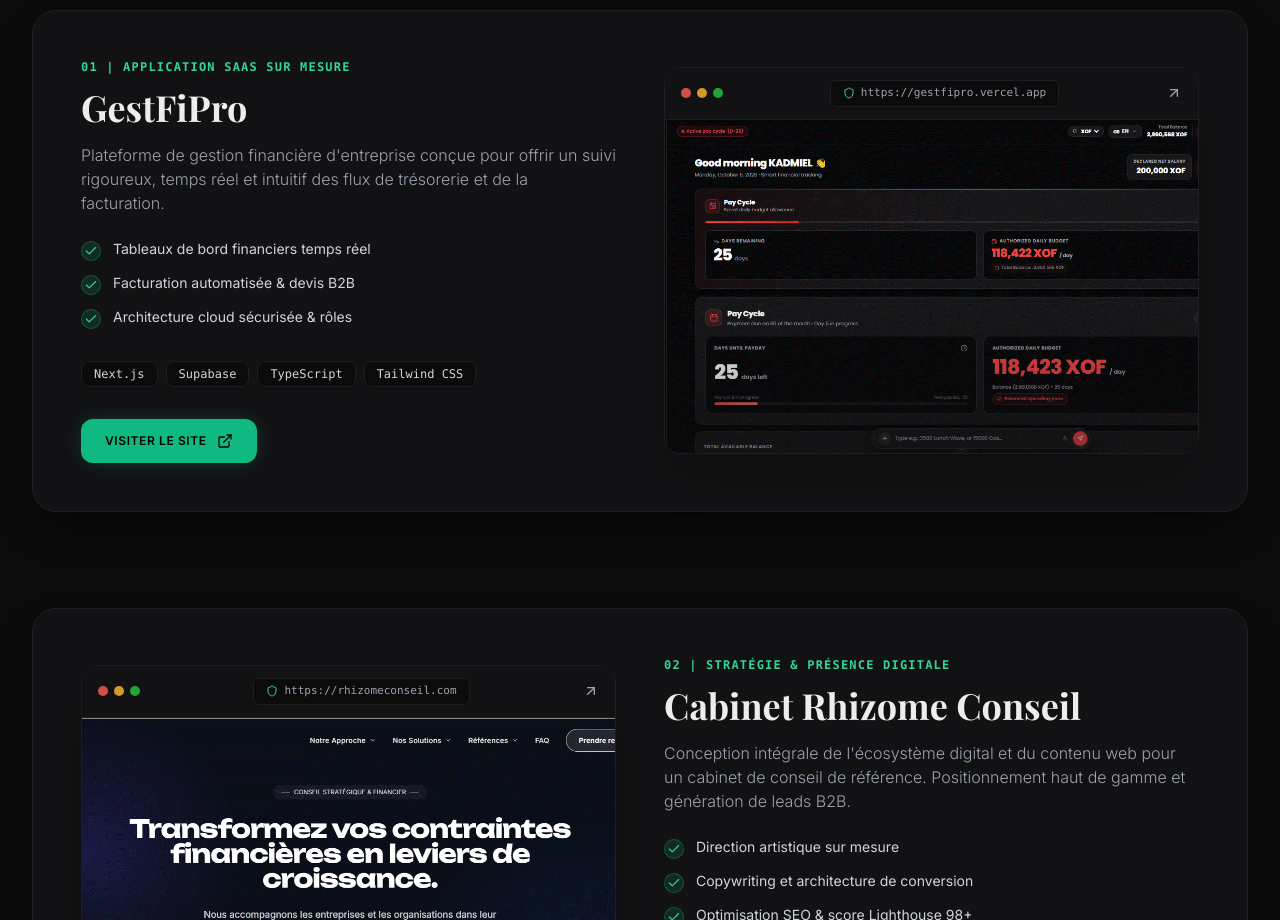
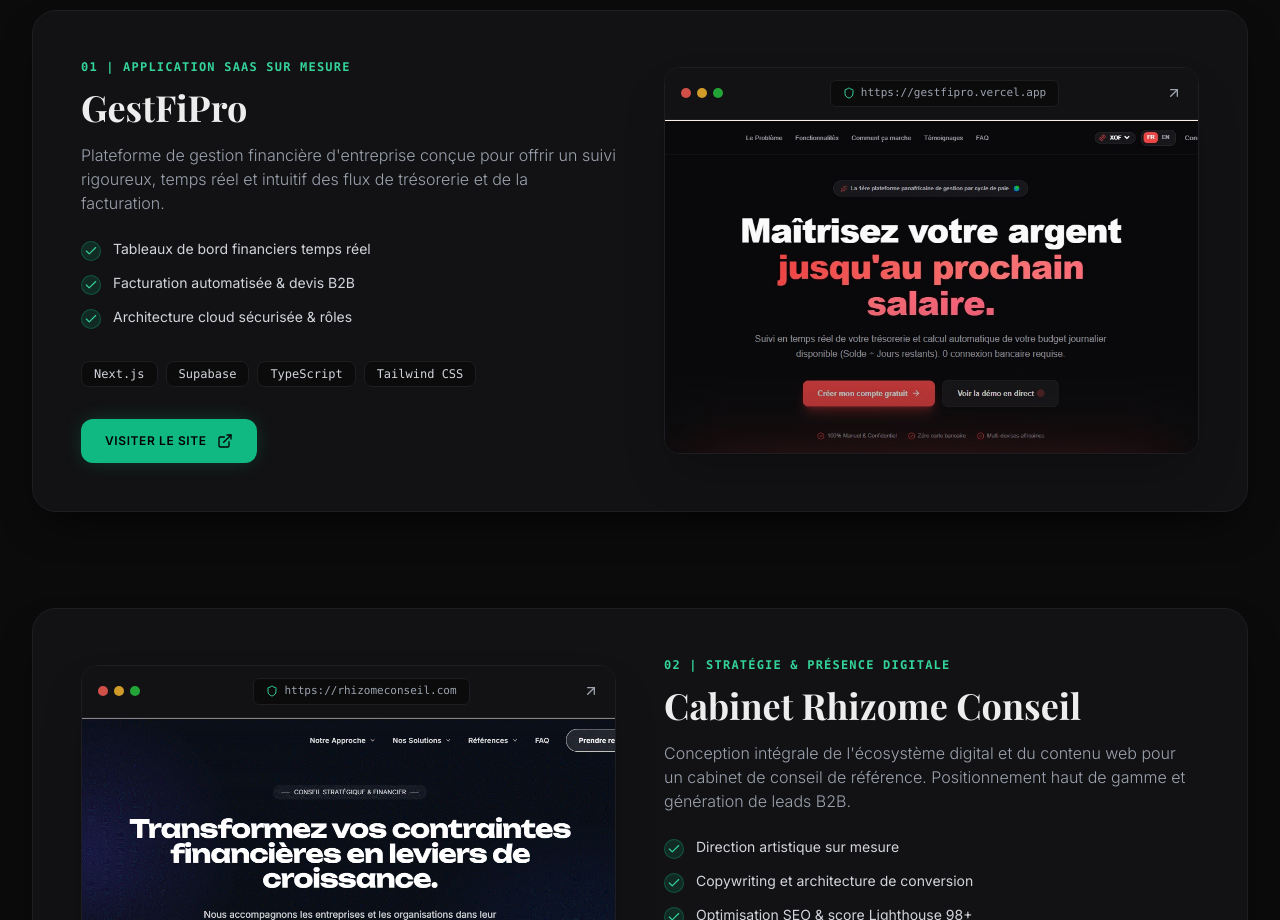
Before and after one commit to kadmiel-abe/kadmielabe, a Next.js app: page / in a window 1280 px wide. Shown: the part 1340-2260 px from the top of the page. Built offline with nearby package versions, Linux system fonts and the light colour scheme.

Commit message:
fix(media): mise a jour de la capture GestFiPro avec /capturegestfipro.jpg

```diff
--- a/components/Portfolio.tsx
+++ b/components/Portfolio.tsx
@@ -13,7 +13,7 @@
         "Plateforme SaaS dédiée à la gestion financière. Interface utilisateur fluide et architecture robuste pour garantir sécurité et rapidité.",
       tags: ["Next.js", "Tailwind", "Supabase"],
       link: "https://gestfipro.vercel.app/",
-      image: "/capture gestfipro.png",
+      image: "/capturegestfipro.jpg",
       alt: "Interface de la plateforme GestFiPro",
       stats: [
         { label: "Temps de chargement", value: "< 1.0s" },
--- a/components/Projects.tsx
+++ b/components/Projects.tsx
@@ -19,7 +19,7 @@
     technologies: ["Next.js", "Supabase", "TypeScript", "Tailwind CSS"],
     url: "https://gestfipro.vercel.app/",
     urlDisplay: "gestfipro.vercel.app",
-    image: "/capture gestfipro.png",
+    image: "/capturegestfipro.jpg",
     imageAlt: "Capture d'écran de l'interface SaaS Dashboard GestFiPro",
     reverse: false,
   },
```
Also changed, not shown: public/capturegestfipro.jpg (added).
